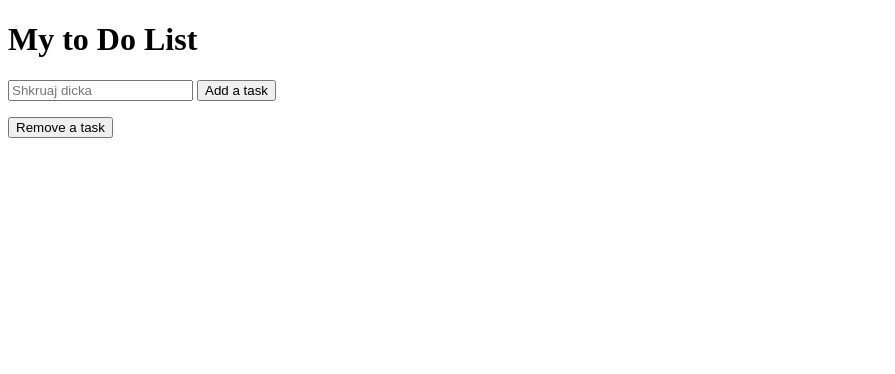
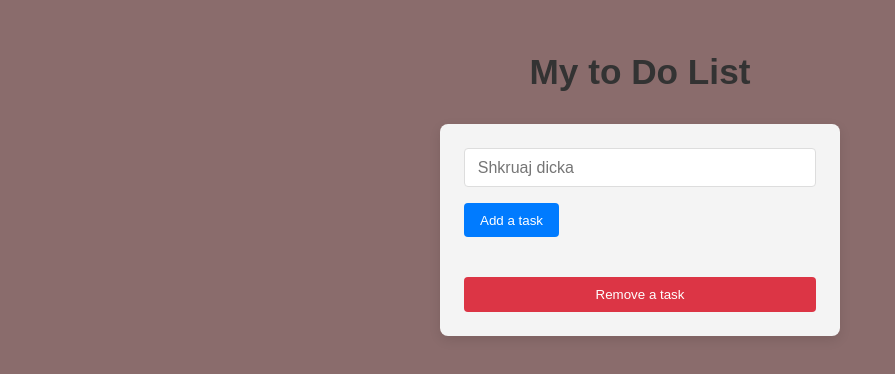
Before and after one commit to XhulianDev/to-do-list-app, a plain HTML site: page index.html in a window 1280 px wide. Shown: the whole page, without its empty margins (0-895 px from the left). Drawn offline with Linux system fonts and the light colour scheme.

Commit message:
feat: Add basic styles for layout and change buttons id form

```diff
--- a/index.html
+++ b/index.html
@@ -4,16 +4,17 @@
   <meta charset="UTF-8">
   <meta name="viewport" content="width=device-width, initial-scale=1.0">
   <title>To-Do-List-App</title>
-  <link rel="stylesheet" href="styles.css">
+  <link rel="stylesheet" href="style.css">
 </head>
 <body>
   <h1>My to Do List</h1>
   <main>
     <input type="text" placeholder="Shkruaj dicka" id="input">
-    <button id="addTaskButton">Add a task</button>
+    <button id="add-task-button">Add a task</button>
 
-    <ul id="list"></ul>
-    <button id="clearCompletedButton">Remove a task</button>
+    <ul id="list">
+    </ul>
+    <button id="clear-completed-button">Remove a task</button>
   </main>
 
   <script src="script.js" defer></script>
--- a/style.css
+++ b/style.css
@@ -0,0 +1,90 @@
+* {
+  margin: 0;
+  padding: 0;
+  box-sizing: border-box;
+}
+
+body {
+  font-family: Arial, sans-serif;
+  background-color: #8a6c6c;
+  padding: 1.25rem;
+}
+
+main {
+  margin: 1.25rem auto;
+  width: 25rem;
+  background-color: #f4f4f4;
+  padding: 1.5rem;
+  border-radius: 8px;
+  box-shadow: 0 4px 12px rgba(0, 0, 0, 0.1);
+}
+
+h1 {
+  text-align: center;
+  margin-bottom: 2rem;
+  color: #333;
+  font-size: 2.2rem;
+  margin-top: 2rem;
+}
+
+#input {
+  width: 100%;
+  padding: 0.6rem 0.8rem;
+  border: 1px solid #ddd;
+  border-radius: 4px;
+  margin-bottom: 1rem;
+  font-size: 1rem;
+}
+
+button {
+  padding: 0.6rem 1rem;
+  border-radius: 4px;
+  background-color: #007bff;
+  color: #fff;
+  border: none;
+  cursor: pointer;
+  transition: background-color 0.2s ease;
+}
+
+button:hover {
+  background-color: #0056b3;
+}
+
+#clear-completed-button {
+  margin-top: 1.5rem;
+  width: 100%;
+  background-color: #dc3545;
+}
+
+#clear-completed-button:hover {
+  background-color: #c82333;
+}
+
+ul {
+  list-style-type: none;
+  padding: 0;
+  margin: 1rem 0;
+}
+
+ul li {
+  background-color: #f9f9f9;
+  padding: 0.8rem 1rem;
+  margin-bottom: 0.5rem;
+  border-radius: 4px;
+  display: flex;
+  align-items: center;
+  justify-content: space-between;
+  cursor: pointer;
+  word-break: break-word;
+  transition: background-color 0.2s ease;
+}
+
+ul li:hover {
+  background-color: #eee;
+}
+
+.completed {
+  text-decoration: line-through;
+  color: #888;
+  background-color: #e9ecef;
+}
```
